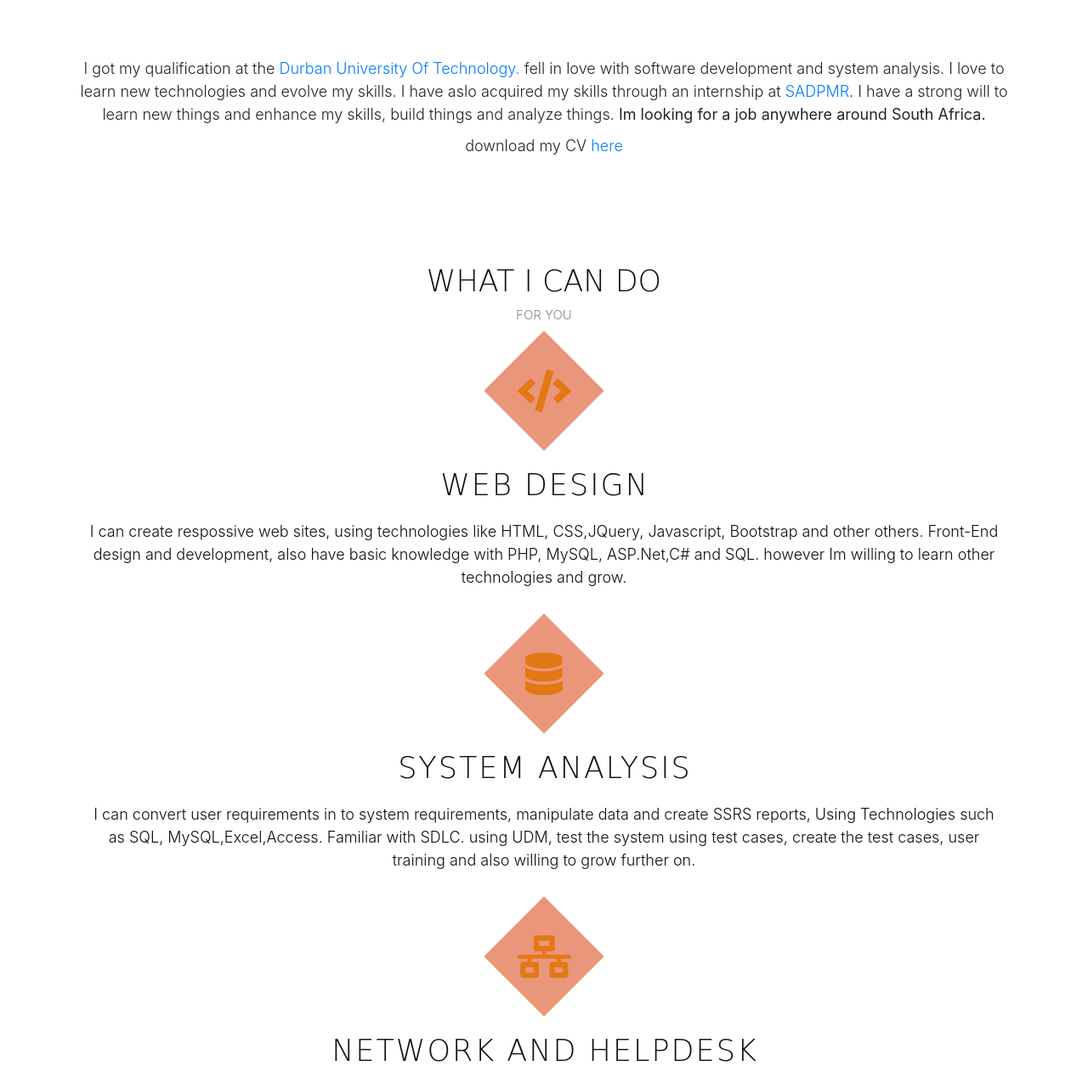
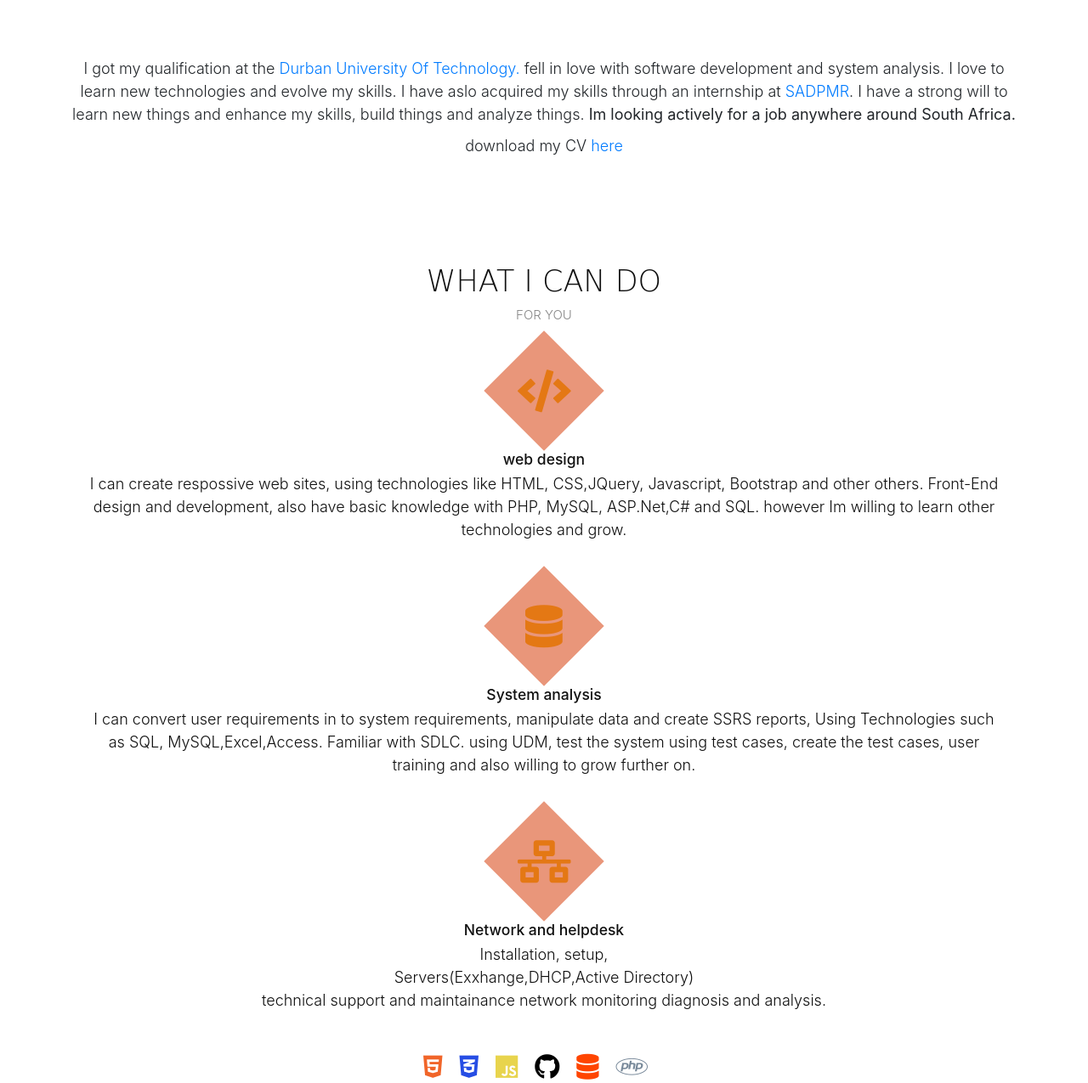
Before and after one commit to miss-velop/portfolio, a plain HTML site: page index.html in a window 1280 px wide. Shown: the part 1212-2487 px from the top of the page at 85% size. Drawn offline with nearby package versions, Linux system fonts and the light colour scheme.

Commit message:
Update index.html

```diff
--- a/index.html
+++ b/index.html
@@ -46,7 +46,7 @@
            fell in love with software development and system analysis. I love to learn new technologies and evolve my skills.
           I have aslo acquired my skills through an internship at <a href="www.sadpmr.co.za">SADPMR</a>.
             I have a strong will to learn new things and enhance my skills, build things and analyze things.
-            <strong> Im looking for  a job anywhere around South Africa.</strong>
+            <strong> Im looking actively for  a job anywhere around South Africa.</strong>
           </p>
             <p> download my CV <a href="https://drive.google.com/file/d/1T4XScoca8F9dHnJeOpqMKPudzvtuU56q/preview"> here</a></p>
           </div>
@@ -70,7 +70,7 @@
         <i class="fas fa-code"></i>
 
       </div>
-      <h1>web design</h1>
+      <h3>web design</h3>
       <p>
        I can create respossive web sites, using technologies like
         HTML, CSS,JQuery, Javascript, Bootstrap and other others.
@@ -85,8 +85,9 @@
       <div class="icon-container">
       <i class ="fas fa-database"></i>
 
-      </div>
-      <h1>System analysis</h1>
+          </div>
+          <h3>System analysis</h3>
+
       <p>
        I can convert user requirements in to system requirements,
         manipulate data and create SSRS reports,
@@ -106,7 +107,7 @@
         <i class="fas fa-network-wired"></i>
 
       </div>
-      <h1>Network and helpdesk</h1>
+      <h3>Network and helpdesk</h3>
       <p>
         Installation, setup,<br>
         Servers(Exxhange,DHCP,Active Directory)<br>
```
